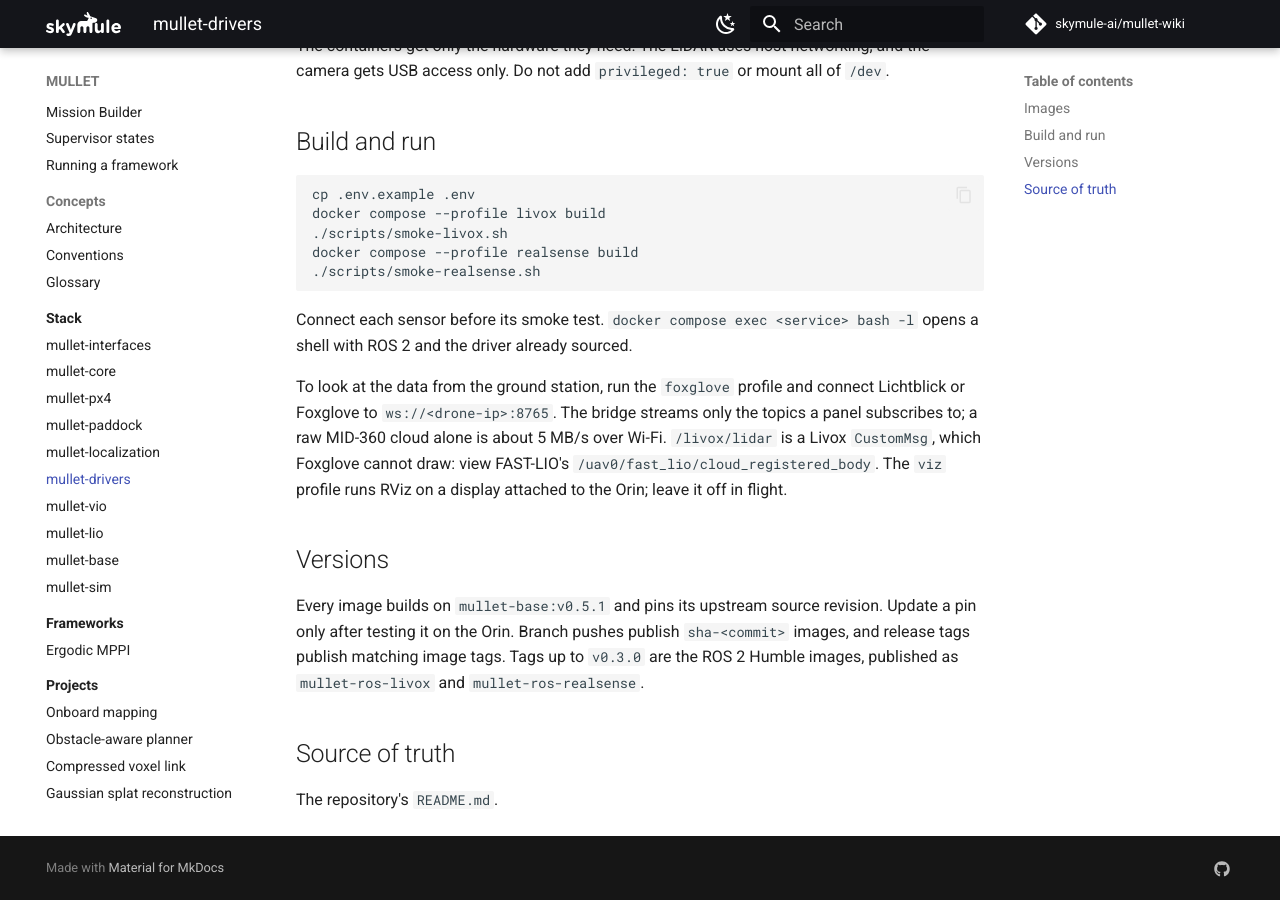
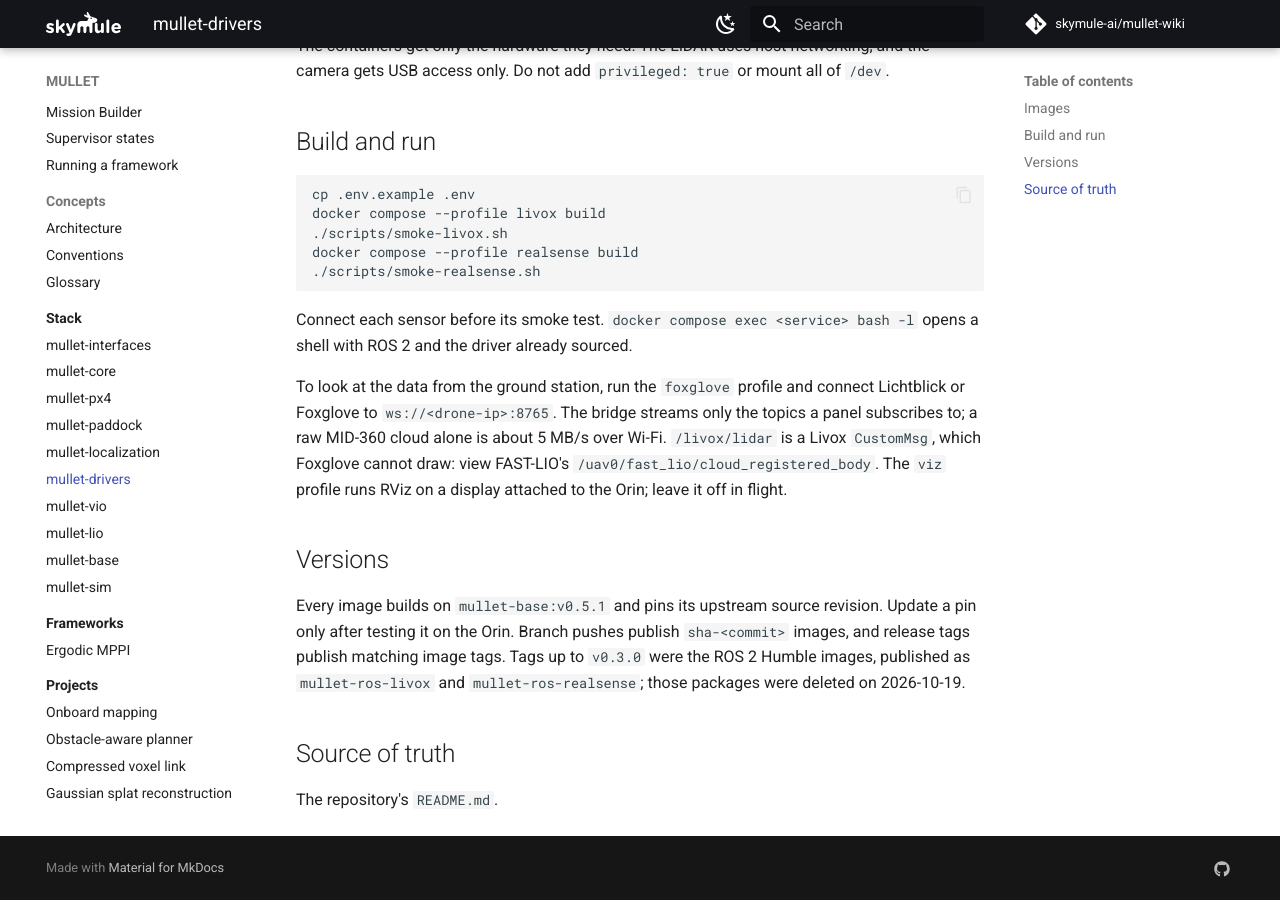
Before and after one commit to skymule-ai/mullet-wiki, an MkDocs documentation site: the page built from docs/stack/drivers.md, in a window 1280 px wide and 900 px high, scrolled down 817 px. Built offline with MkDocs 1.6.1 and Material for MkDocs 9.7.7, drawn with Linux system fonts in a browser that asks for light colours; comment, search, counter and statistics services are not loaded.

Commit message:
Note that the Humble driver packages were deleted

```diff
--- a/docs/stack/drivers.md
+++ b/docs/stack/drivers.md
@@ -32,7 +32,7 @@ To look at the data from the ground station, run the `foxglove` profile and conn
 
 ## Versions
 
-Every image builds on `mullet-base:v0.5.1` and pins its upstream source revision. Update a pin only after testing it on the Orin. Branch pushes publish `sha-<commit>` images, and release tags publish matching image tags. Tags up to `v0.3.0` are the ROS 2 Humble images, published as `mullet-ros-livox` and `mullet-ros-realsense`.
+Every image builds on `mullet-base:v0.5.1` and pins its upstream source revision. Update a pin only after testing it on the Orin. Branch pushes publish `sha-<commit>` images, and release tags publish matching image tags. Tags up to `v0.3.0` were the ROS 2 Humble images, published as `mullet-ros-livox` and `mullet-ros-realsense`; those packages were deleted on 2026-10-19.
 
 ## Source of truth
 
```
